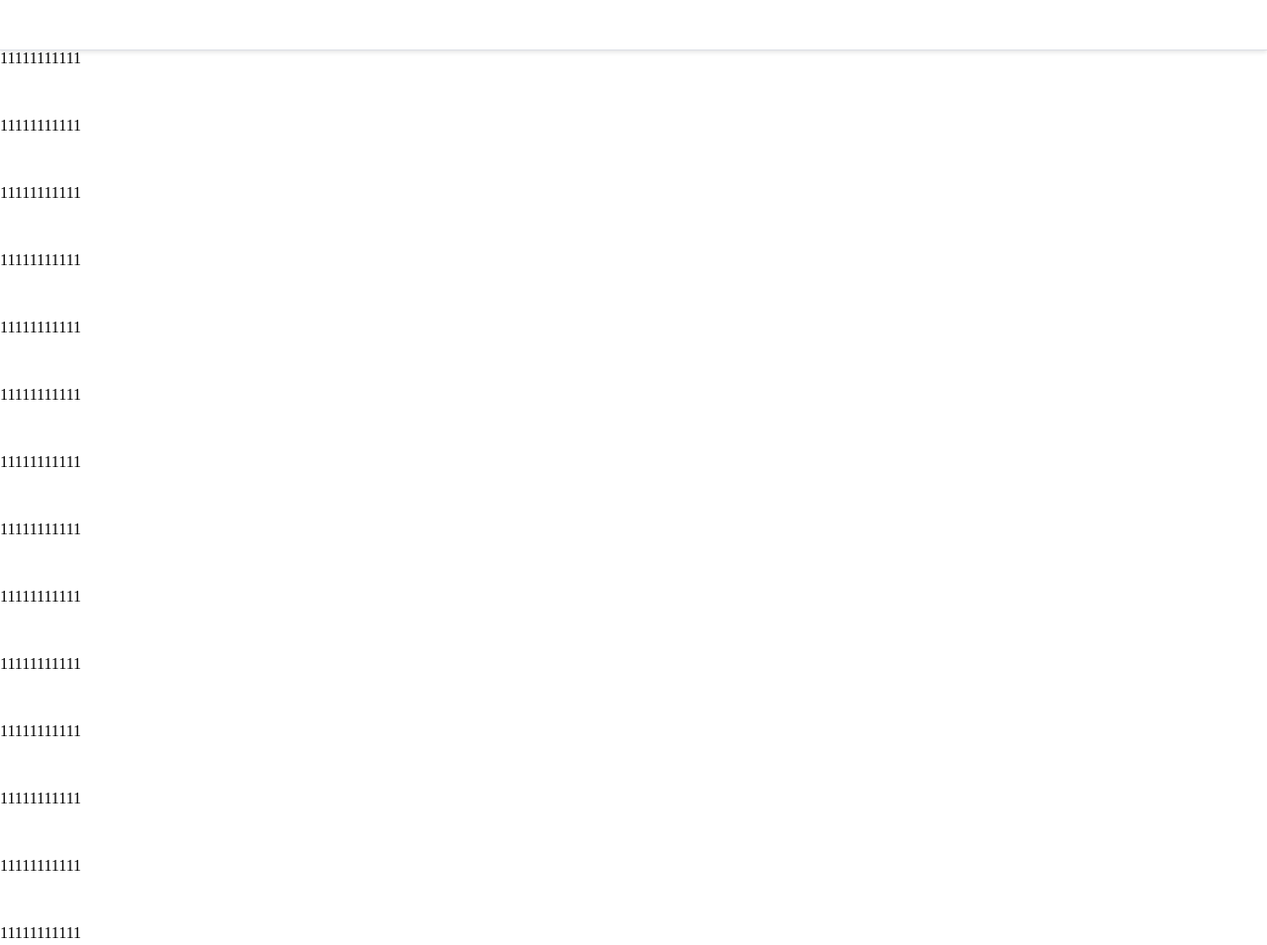
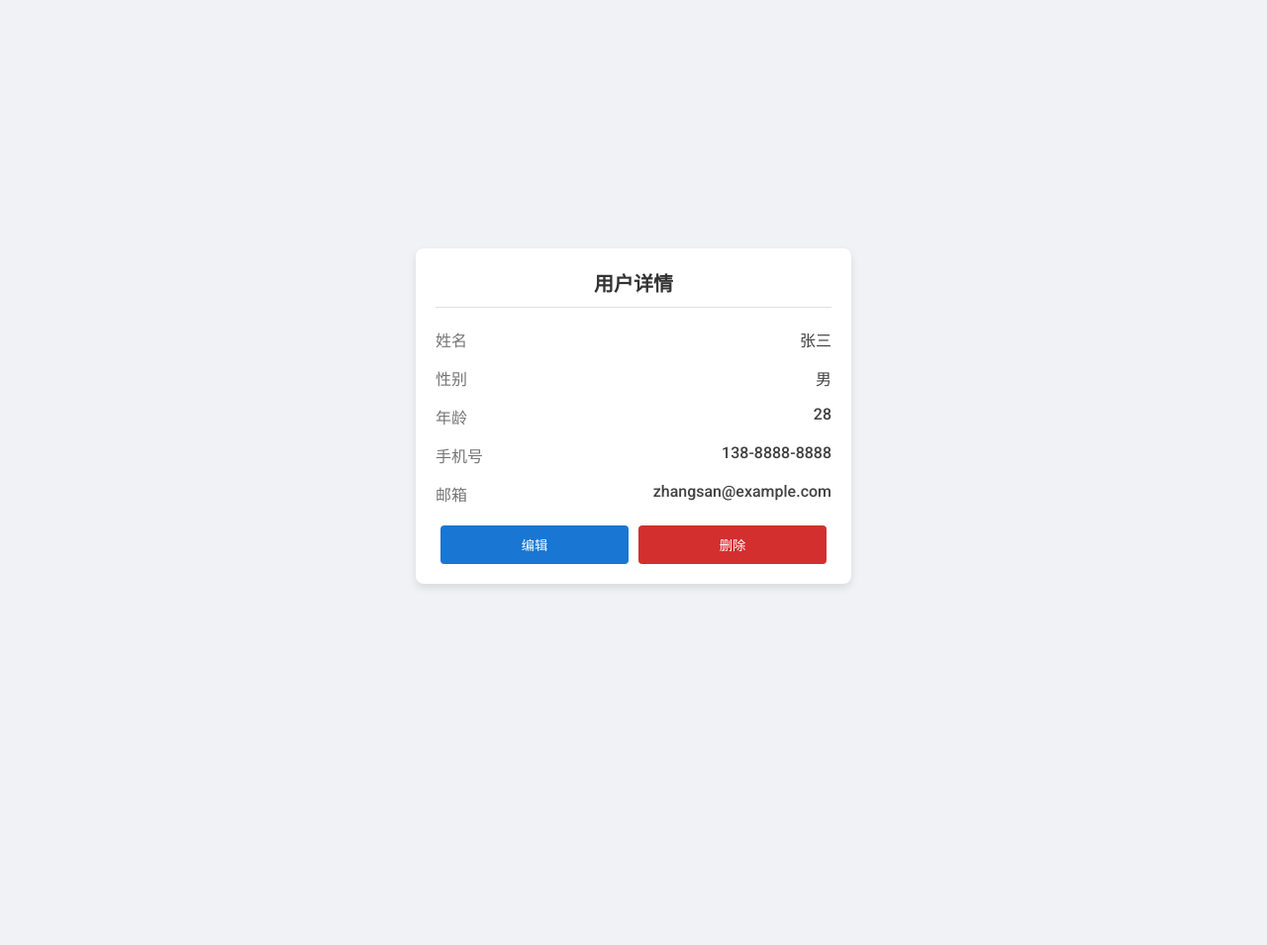
Before and after one commit to Daisyiio/CodePractice, a website: page test.html in a window 1280 px wide. Shown: the top 955 px of the page at 99% size. After the commit the page ends 840 px from the top, so only its background shows below. Drawn offline with Linux system fonts and the light colour scheme.

Commit message:
feat(test): 重构 test.html 文件，添加用户详情页面
- 重新设计了 test.html 文件的结构和样式
- 添加了用户详情页面布局，包括卡片容器、头部、详情列表和按钮区域
- 使用了 Google Fonts 的 Roboto 字体
- 优化了 CSS

```diff
--- a/test.html
+++ b/test.html
@@ -1,55 +1,145 @@
 <!DOCTYPE html>
-<html lang="en">
+<html lang="zh">
 <head>
   <meta charset="UTF-8" />
   <meta name="viewport" content="width=device-width, initial-scale=1.0" />
-    <title>Document</title>
+  <title>用户详情 - Material Design 风格</title>
+  <!-- 引入 Google Fonts 的 Roboto 字体 -->
+  <link href="https://fonts.googleapis.com/css?family=Roboto:400,500&display=swap" rel="stylesheet">
   <style>
-      * {
+    /* 全局设置 */
+    body {
+      font-family: 'Roboto', sans-serif;
+      background: #f0f2f5;
+      margin: 0;
+      padding: 20px;
+      display: flex;
+      align-items: center;
+      justify-content: center;
+      height: 100vh;
+    }
+
+    /* 卡片容器 */
+    .card {
+      background: #fff;
+      width: 400px;
+      border-radius: 8px;
+      box-shadow: 0 4px 8px rgba(0, 0, 0, 0.1);
+      padding: 20px;
+    }
+
+    /* 卡片头部 */
+    .card-header {
+      border-bottom: 1px solid #e0e0e0;
+      padding-bottom: 10px;
+      margin-bottom: 20px;
+      text-align: center;
+    }
+
+    .card-header h2 {
+      margin: 0;
+      font-size: 20px;
+      color: #333;
+    }
+
+    /* 详情列表 */
+    .detail-list {
+      list-style: none;
       padding: 0;
       margin: 0;
     }
-      body,
-      html {
-        height: 3000px;
+
+    .detail-item {
+      display: flex;
+      justify-content: space-between;
+      margin-bottom: 15px;
     }
-      .top-header {
-        width: 100%;
-        height: 50px;
-        background-color: transparent;
-        position: fixed;
-        top: 0;
-        border-bottom: 1px solid #dcdfe6;
-        box-shadow: 0 2px 4px rgba(0, 0, 0, 0.1);
-        -webkit-backdrop-filter: saturate(50%) blur(4px);
-        backdrop-filter: saturate(50%) blur(4px);
-        background-image: radial-gradient(transparent 1px, #Fff 1px);
-        background-size: 4px 4px;
+
+    .detail-item:last-child {
+      margin-bottom: 0;
     }
-      li{
-        margin-top: 50px;
+
+    .detail-label {
+      font-weight: 500;
+      color: #757575;
+      flex-basis: 35%;
+    }
+
+    .detail-value {
+      font-weight: 500;
+      color: #424242;
+      flex-basis: 65%;
+      text-align: right;
+    }
+
+    /* 按钮区域 */
+    .btn-group {
+      display: flex;
+      justify-content: space-around;
+      margin-top: 20px;
+    }
+
+    .btn {
+      flex: 1;
+      padding: 10px;
+      border: none;
+      border-radius: 4px;
+      margin: 0 5px;
+      font-weight: 500;
+      cursor: pointer;
+      transition: background-color 0.3s ease;
+    }
+
+    .btn-edit {
+      background-color: #1976d2;
+      color: #fff;
+    }
+
+    .btn-edit:hover {
+      background-color: #1565c0;
+    }
+
+    .btn-delete {
+      background-color: #d32f2f;
+      color: #fff;
+    }
+
+    .btn-delete:hover {
+      background-color: #c62828;
     }
   </style>
 </head>
 <body>
-    <div class="top-header"></div>
-    <div>
-      <ul>
-        <li>11111111111</li>
-        <li>11111111111</li>
-        <li>11111111111</li>
-        <li>11111111111</li>
-        <li>11111111111</li>
-        <li>11111111111</li>
-        <li>11111111111</li>
-        <li>11111111111</li>
-        <li>11111111111</li>
-        <li>11111111111</li>
-        <li>11111111111</li>
-        <li>11111111111</li>
-        <li>11111111111</li>
-        <li>11111111111</li>
+  <div class="card">
+    <div class="card-header">
+      <h2>用户详情</h2>
+    </div>
+    <ul class="detail-list">
+      <li class="detail-item">
+        <span class="detail-label">姓名</span>
+        <span class="detail-value">张三</span>
+      </li>
+      <li class="detail-item">
+        <span class="detail-label">性别</span>
+        <span class="detail-value">男</span>
+      </li>
+      <li class="detail-item">
+        <span class="detail-label">年龄</span>
+        <span class="detail-value">28</span>
+      </li>
+      <li class="detail-item">
+        <span class="detail-label">手机号</span>
+        <span class="detail-value">138-8888-8888</span>
+      </li>
+      <li class="detail-item">
+        <span class="detail-label">邮箱</span>
+        <span class="detail-value">zhangsan@example.com</span>
+      </li>
     </ul>
+    <div class="btn-group">
+      <button class="btn btn-edit">编辑</button>
+      <button class="btn btn-delete">删除</button>
+    </div>
   </div>
 </body>
 </html>
```
Also changed, not shown: chat-app/client.js (added, +97 -0 lines), chat-app/index.html (added, +84 -0 lines), chat-app/package.json (added, +16 -0 lines), chat-app/server.js (added, +97 -0 lines), 1 other file. Lines whose indentation alone changed are shown as unchanged.
